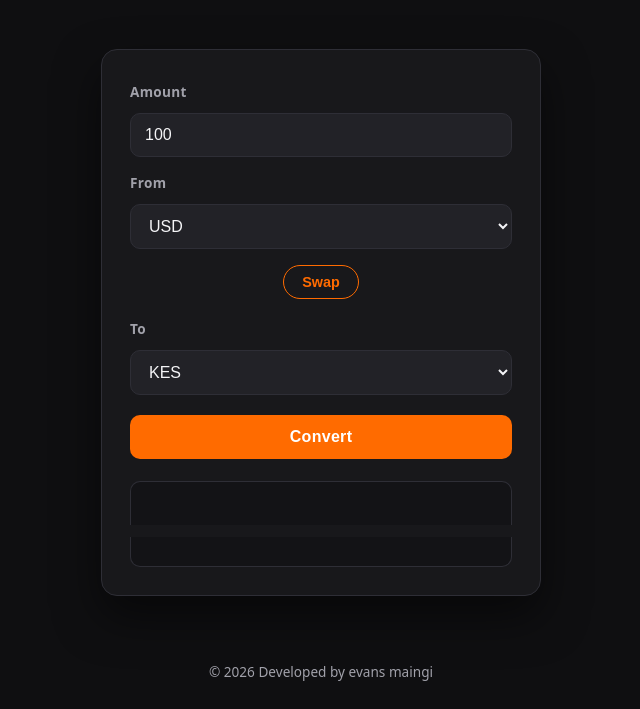
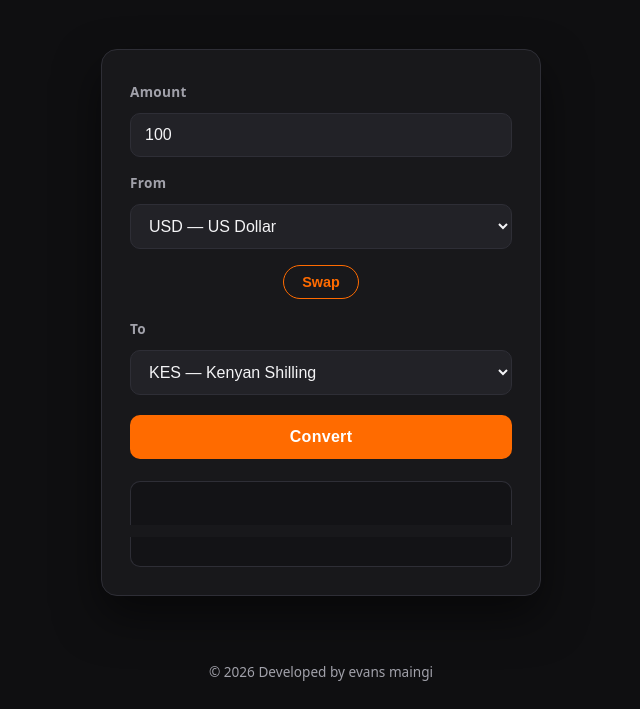
Before and after one commit to evansofficial005-rgb/currency-converter, a plain HTML site: page index.html in a window 1280 px wide. Shown: the part 91-800 px from the top of the page, without its empty margins (319-959 px from the left). Drawn offline with Linux system fonts and the light colour scheme; files whose address does not match are found by name.

Commit message:
currencies

```diff
--- a/index.html
+++ b/index.html
@@ -61,10 +61,10 @@
 
         <label for="from-currency">From</label>
         <select  id="from-currency">
-            <option value="USD" selected>USD</option>
-            <option value="KES">KES</option>
-            <option value="EUR">EUR</option>
-            <option value="GBP">GBP</option>
+            <option value="USD" selected>USD — US Dollar</option>
+    <option value="KES" >KES — Kenyan Shilling</option>
+    <option value="EUR">EUR — Euro</option>
+    <option value="GBP">GBP — British Pound</option>
     <option value="UGX">UGX — Ugandan Shilling</option>
     <option value="TZS">TZS — Tanzanian Shilling</option>
     <option value="RWF">RWF — Rwandan Franc</option>
@@ -81,16 +81,17 @@
     <option value="AUD">AUD — Australian Dollar</option>
     <option value="INR">INR — Indian Rupee</option>
     <option value="BRL">BRL — Brazilian Real</option>
+
         </select>
 
         <button type="button" id="swap-btn">Swap</button>
 
         <label for="to-currency">To</label>
         <select  id="to-currency">
-            <option value="USD">USD</option>
-            <option value="KES"selected>KES</option>
-            <option value="EUR">EUR</option>
-            <option value="GBP">GBP</option>
+            <option value="USD">USD — US Dollar</option>
+    <option value="KES" selected>KES — Kenyan Shilling</option>
+    <option value="EUR">EUR — Euro</option>
+    <option value="GBP">GBP — British Pound</option>
     <option value="UGX">UGX — Ugandan Shilling</option>
     <option value="TZS">TZS — Tanzanian Shilling</option>
     <option value="RWF">RWF — Rwandan Franc</option>
```
Lines whose indentation alone changed are shown as unchanged.
